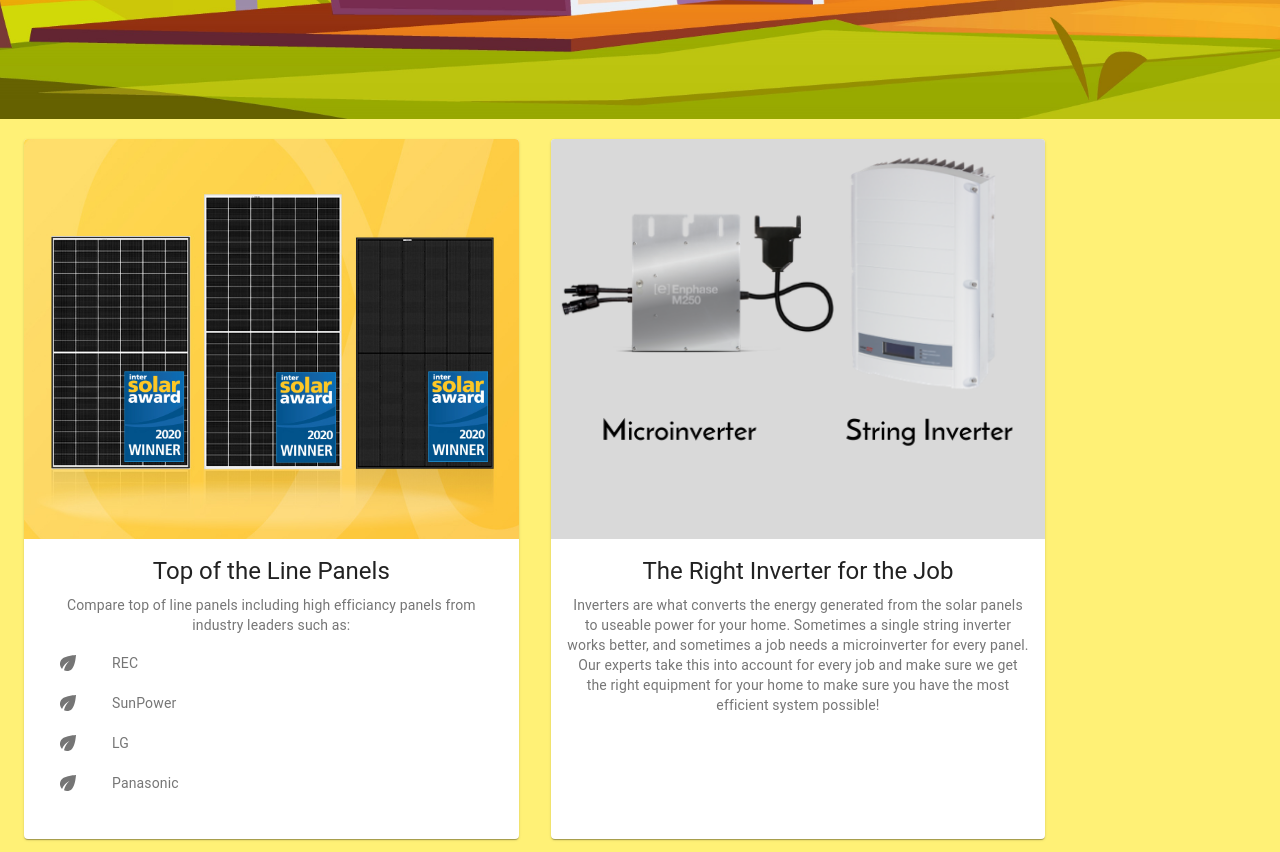
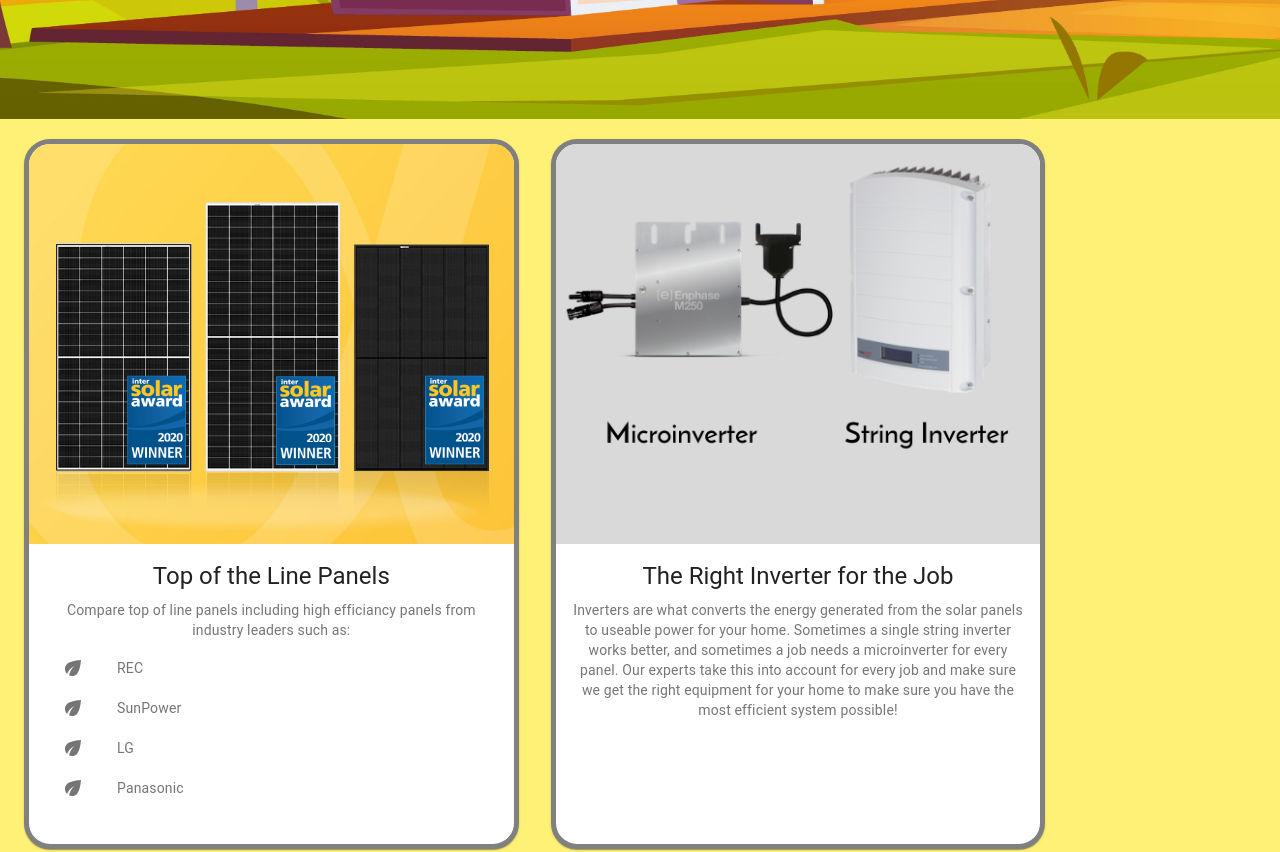
Before and after one commit to NGDino/solar-beat, a React (Create React App) app in the folder solar-beat/: page /equipment in a window 1280 px wide. Shown: the part 660-1512 px from the top of the page. Built offline with nearby package versions, Linux system fonts and the light colour scheme.

Commit message:
added minor stylings to cards

```diff
--- a/solar-beat/src/pages/Equipment/index.js
+++ b/solar-beat/src/pages/Equipment/index.js
@@ -38,7 +38,10 @@
         objectFit: 'contain'
     },
     card: {
-        height: 700
+        height: 700,
+        boxShadow: 3,
+        border: '5px solid grey',
+        borderRadius: 26,
     }
 })
 
@@ -73,10 +76,13 @@
 
             <Container className=''>
             <Grid container spacing={4} >
-                <Grid item xs={12} md={5}>
-                    <Card className={classes.card}>
+
+                <Grid item xs={12} md={5}  >
+                <Box >
+                <Card className={classes.card} borderRadius={26} >
                         {/* <CardActionArea> */}
                             <CardMedia
+                            borderRadius={26}
                             component="img"
                             alt="Different Solar Panels"
                             height="400"
@@ -120,6 +126,9 @@
                         {/* </CardActionArea> */}
 
                     </Card>
+
+                </Box>
+
 
                 </Grid>
                 <Grid item xs={12} md={5}>
```
Also changed, not shown: 1 other file (tests, documents, lock files or other folders).
